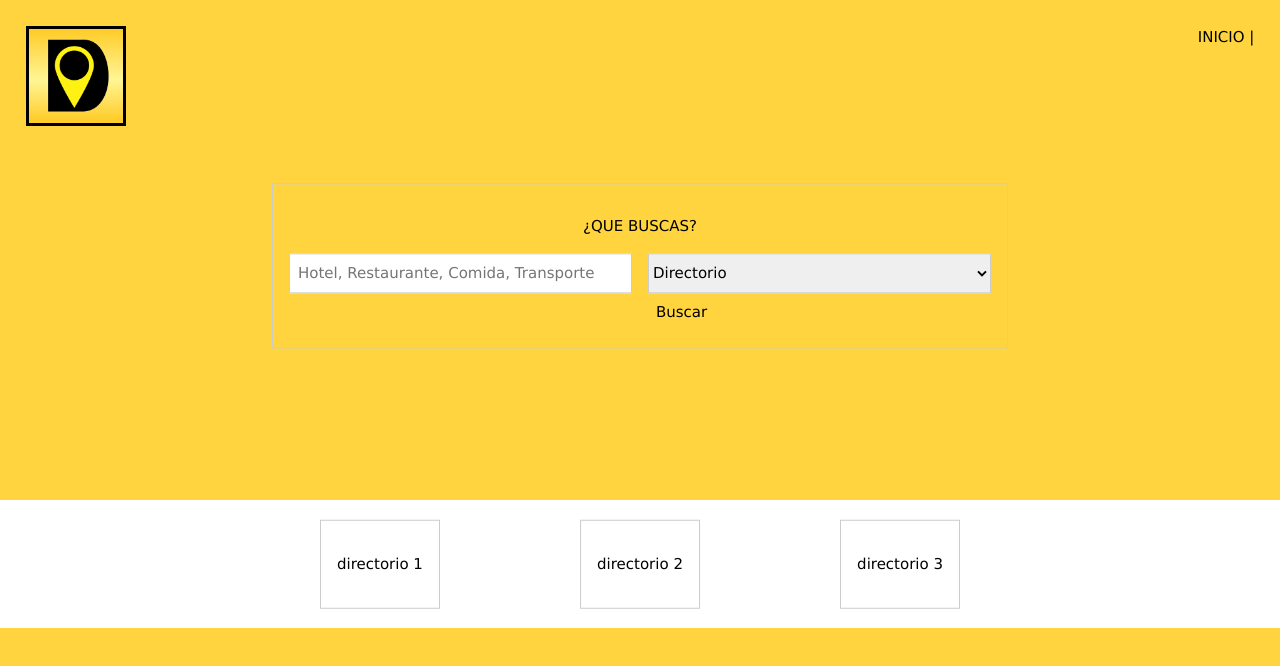
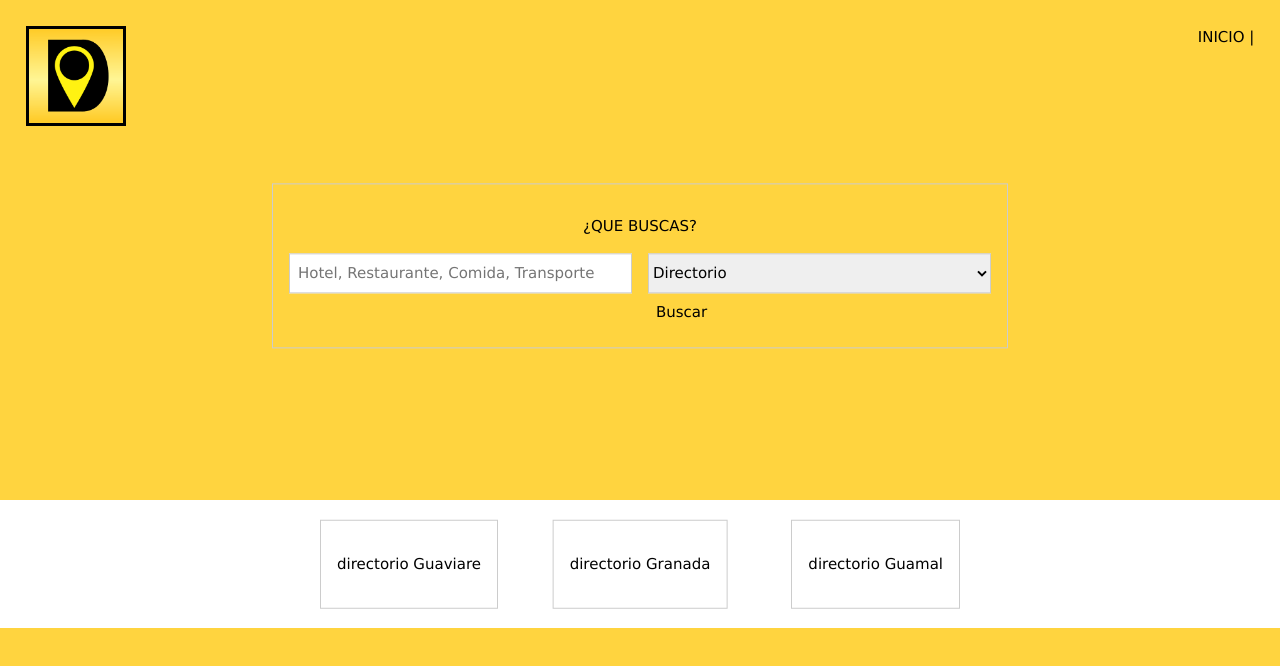
Before and after one commit to cmagon/Dizin, a plain HTML site: page DIZIN/index.html in a window 1280 px wide. Drawn offline with nearby package versions, Linux system fonts and the light colour scheme.

Commit message:
Update index.html

```diff
--- a/DIZIN/index.html
+++ b/DIZIN/index.html
@@ -52,9 +52,9 @@
 					  <div class="w3-half">
 					    <select class="w3-select w3-border" name="option">
 						    <option value="" disabled selected>Directorio</option>
-						    <option value="1">Directorio 1</option>
-						    <option value="2">Directorio 2</option>
-						    <option value="3">Directorio 3</option>
+						    <option value="1">Directorio Guaviare</option>
+						    <option value="2">Directorio Granada</option>
+						    <option value="3">Directorio Guamal</option>
 						  </select>
 					  </div>
 					  <div>
@@ -65,13 +65,13 @@
 	</header>
 	<section id="directorios" class="w3-display-container w3-padding-64 w3-margin">
 		<div class="w3-display-left  w3-border w3-padding-16">
-			<p class="w3-margin">directorio 1</p>
+			<p class="w3-margin">directorio Guaviare</p>
 		</div>
 		<div class="w3-display-middle w3-border w3-padding-16">
-			<p class="w3-margin">directorio 2</p>
+			<p class="w3-margin">directorio Granada</p>
 		</div>
 		<div class="w3-display-right w3-border w3-padding-16">
-			<p class="w3-margin">directorio 3</p>
+			<p class="w3-margin">directorio Guamal</p>
 		</div>
 	</section>
 	<section id="article" class="w3-display-container w3-padding-16">
```
